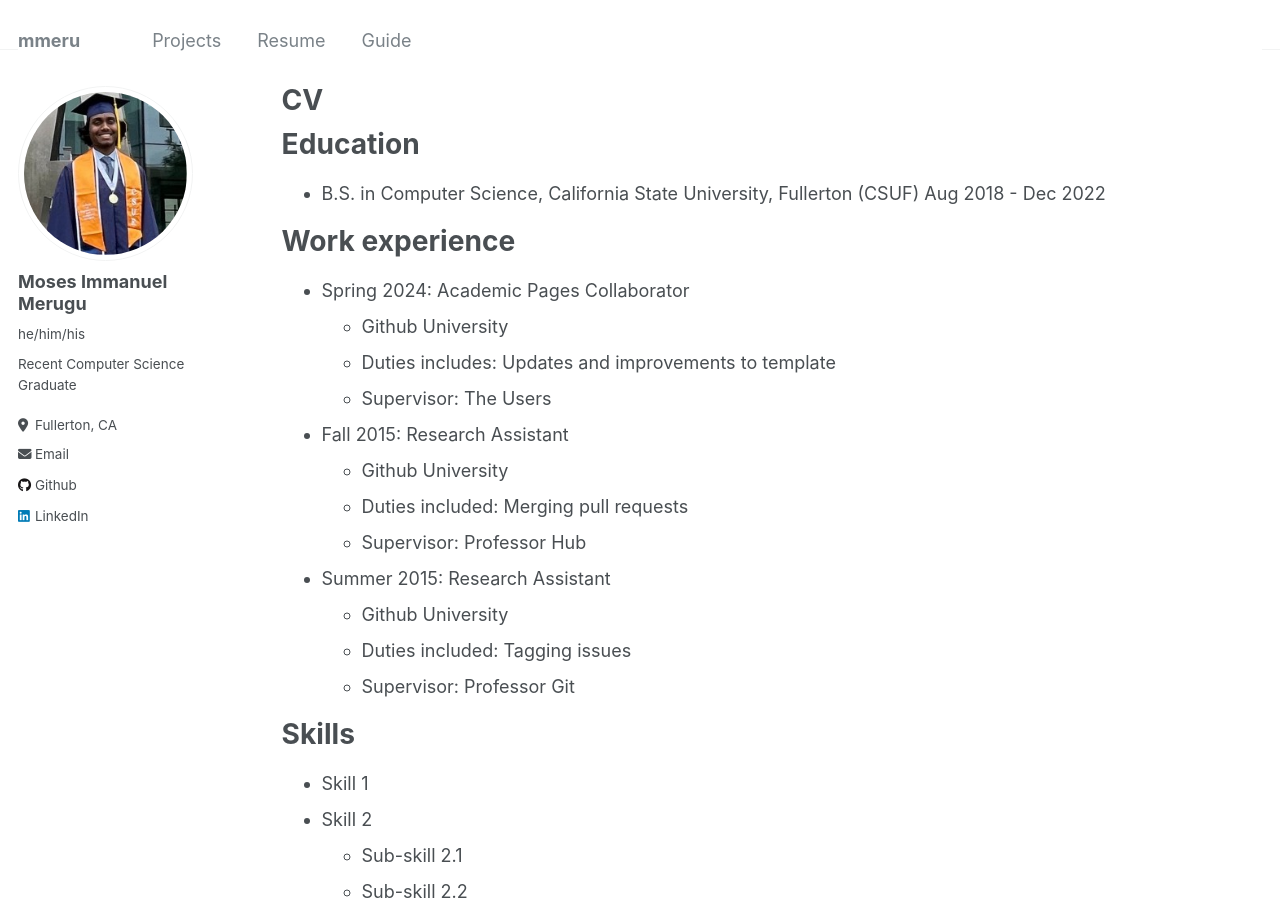
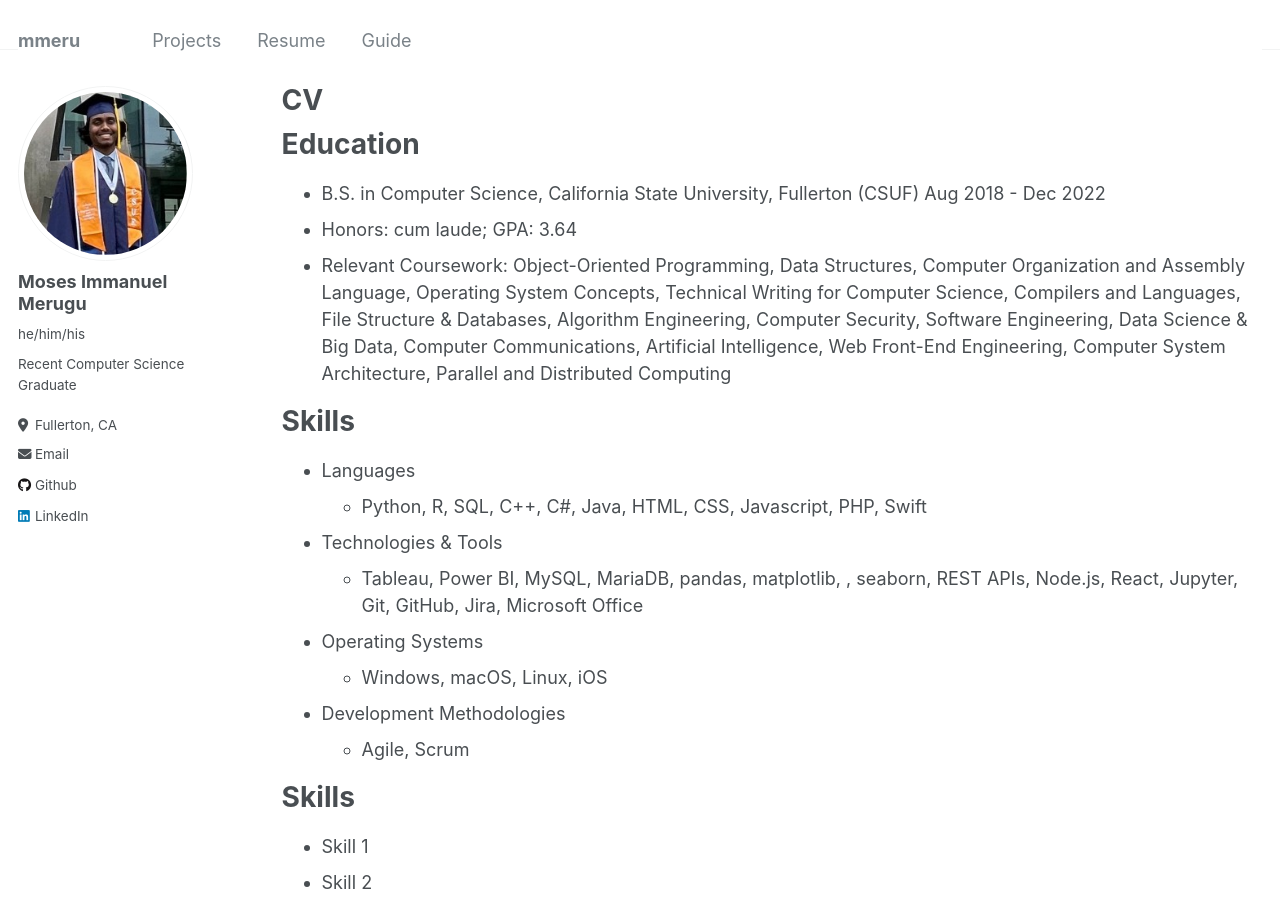
Before and after one commit to mmeru/mmeru.github.io, a Jekyll site: the page built from _pages/cv.md, in a window 1280 px wide and 900 px high. Built offline with Jekyll 4.4.1, drawn with Linux system fonts in a browser that asks for light colours.

Commit message:
Update cv.md

```diff
--- a/_pages/cv.md
+++ b/_pages/cv.md
@@ -12,23 +12,26 @@ redirect_from:
 Education
 ======
 * B.S. in Computer Science, California State University, Fullerton (CSUF) Aug 2018 - Dec 2022
+* Honors: cum laude; GPA: 3.64
+* Relevant Coursework: Object-Oriented Programming, Data Structures, Computer Organization and Assembly
+Language, Operating System Concepts, Technical Writing for Computer Science, Compilers and Languages, File
+Structure & Databases, Algorithm Engineering, Computer Security, Software Engineering, Data Science & Big
+Data, Computer Communications, Artificial Intelligence, Web Front-End Engineering, Computer System
+Architecture, Parallel and Distributed Computing
 
-Work experience
+Skills
 ======
-* Spring 2024: Academic Pages Collaborator
-  * Github University
-  * Duties includes: Updates and improvements to template
-  * Supervisor: The Users
+* Languages
+  * Python, R, SQL, C++, C#, Java, HTML, CSS, Javascript, PHP, Swift
 
-* Fall 2015: Research Assistant
-  * Github University
-  * Duties included: Merging pull requests
-  * Supervisor: Professor Hub
+* Technologies & Tools
+  * Tableau, Power BI, MySQL, MariaDB, pandas, matplotlib, , seaborn, REST APIs, Node.js, React,
+    Jupyter, Git, GitHub, Jira, Microsoft Office
 
-* Summer 2015: Research Assistant
-  * Github University
-  * Duties included: Tagging issues
-  * Supervisor: Professor Git
+* Operating Systems
+  * Windows, macOS, Linux, iOS
+* Development Methodologies
+  * Agile, Scrum
 
 Skills
 ======
```
